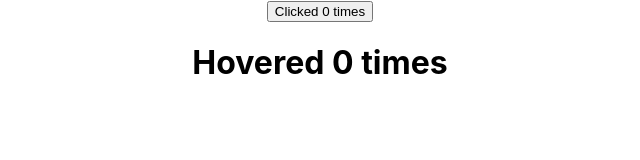
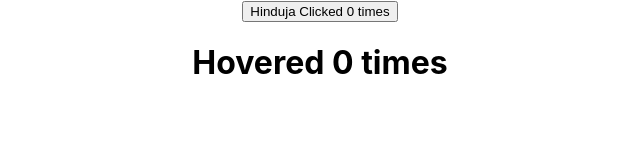
Before and after one commit to VelupulaHinduja/LearnReact, a React (Create React App) app: page / in a window 1280 px wide. Shown: the top 160 px of the page, without its empty margins (320-960 px from the left). Built offline with nearby package versions, Linux system fonts and the light colour scheme.

Commit message:
Pass unchanged props from HOC using spread operator

```diff
--- a/src/App.js
+++ b/src/App.js
@@ -64,7 +64,7 @@ function App() {
 			<ErrorBoundary>
 				<Hero heroName={"Joker"} />
 			</ErrorBoundary> */}
-      <ClickCounter/>
+      <ClickCounter name="Hinduja"/>
       <HoverCounter/>
 		</div>
 	);
--- a/src/Components/ClickCounter.js
+++ b/src/Components/ClickCounter.js
@@ -3,7 +3,7 @@ import withCounter from "./withCounter";
 
 class ClickCounter extends Component {
 	render() {
-		return <button onClick={this.props.incrementCount}> Clicked {this.props.count} times</button>;
+		return <button onClick={this.props.incrementCount}>{this.props.name} Clicked {this.props.count} times</button>;
 	}
 }
 
--- a/src/Components/withCounter.js
+++ b/src/Components/withCounter.js
@@ -14,7 +14,7 @@ const withCounter = (WrappedComponent) => {
 			});
 		};
 		render() {
-			return <WrappedComponent count={this.state.count} incrementCount={this.incrementCount} />;
+			return <WrappedComponent count={this.state.count} incrementCount={this.incrementCount} {... this.props}/>;
 		}
 	}
 	return WithCounter;
```
Lines whose indentation alone changed are shown as unchanged.
